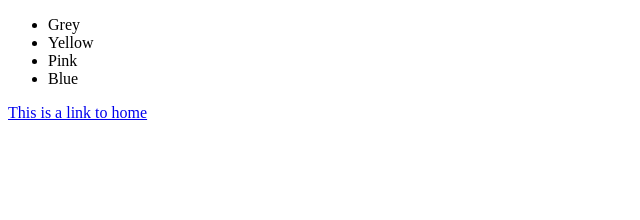
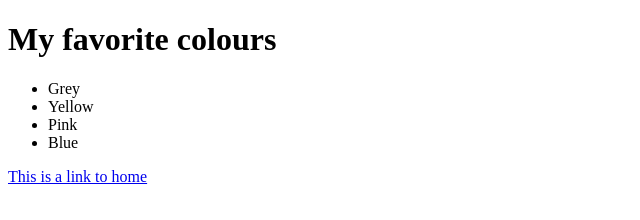
Before and after one commit to amusani/amusani.github.io, a plain HTML site: page list.html in a window 1280 px wide. Shown: the whole page, without its empty margins (0-640 px from the left). Drawn offline with Linux system fonts and the light colour scheme.

Commit message:
Update list.html

```diff
--- a/list.html
+++ b/list.html
@@ -5,6 +5,7 @@
 <title>My favorite colours</title>
 </head>
 <body>
+  <h1>My favorite colours</h1>
 <ul>
 <li>Grey</li>
 <li>Yellow</li>
```
